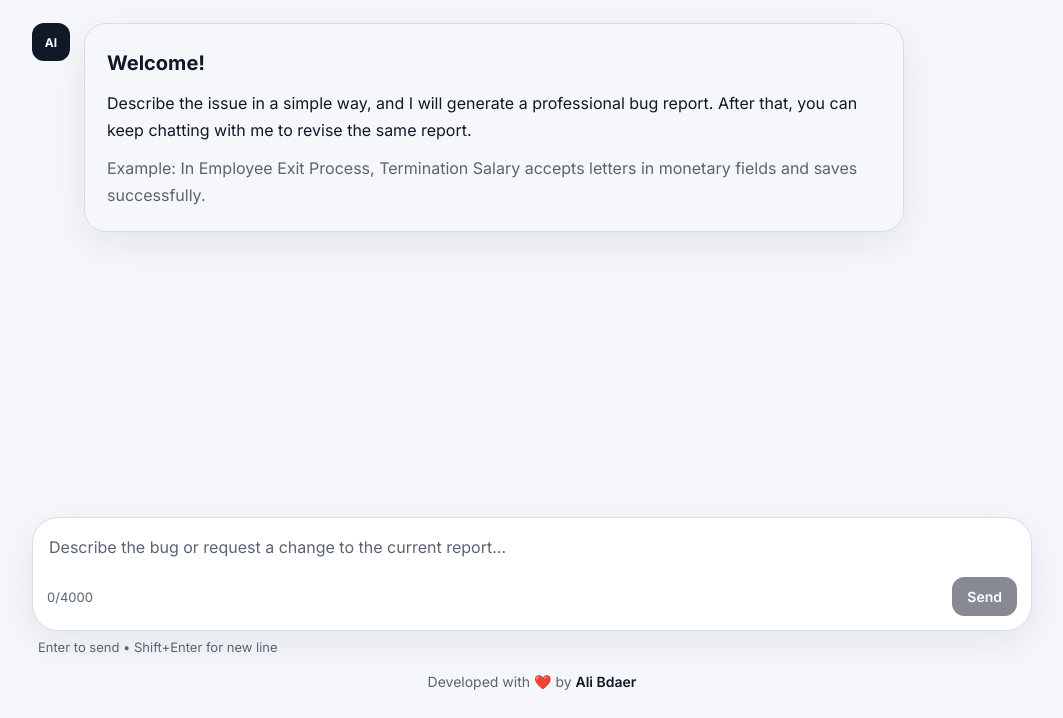
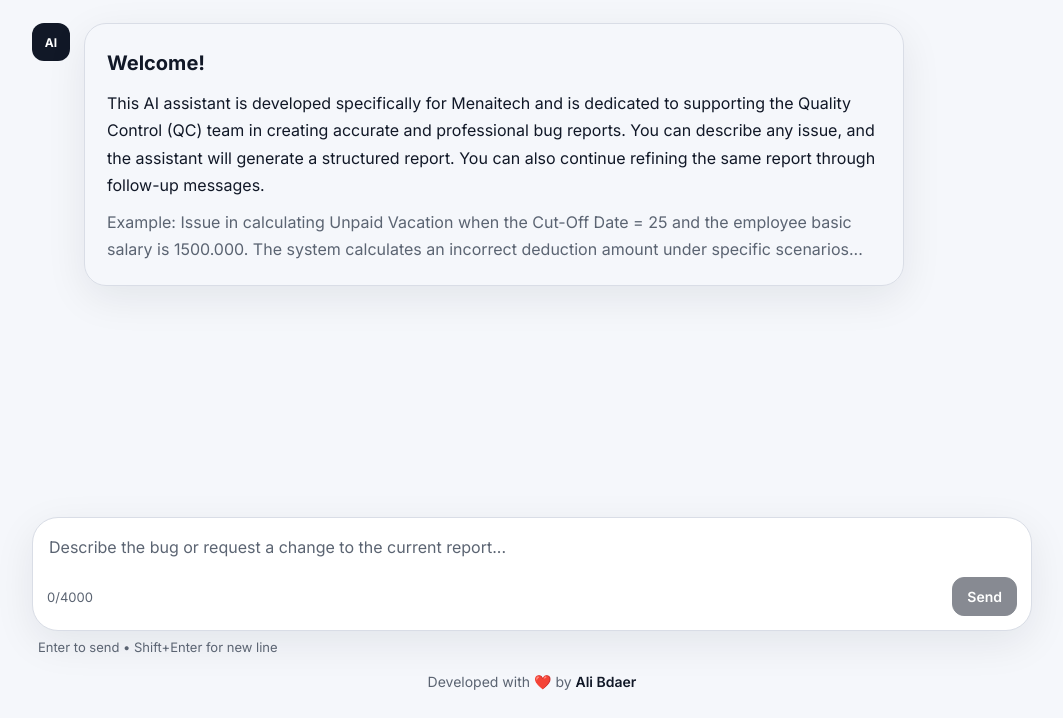
Before and after one commit to alibdaer/bug-reporter, a website: page index.html in a window 1280 px wide. Shown: the part 82-800 px from the top of the page, without its empty margins (108-1171 px from the left). Drawn offline with Linux system fonts and the light colour scheme.

Commit message:
Edit All

```diff
--- a/index.html
+++ b/index.html
@@ -32,11 +32,11 @@
           <div class="message-body intro-card">
             <p class="intro-title">Welcome!</p>
             <p>
-              Describe the issue in a simple way, and I will generate a professional bug report.
-              After that, you can keep chatting with me to revise the same report.
+              This AI assistant is developed specifically for Menaitech and is dedicated to supporting the Quality Control (QC) team in creating accurate and professional bug reports. You can describe any issue, and the assistant will generate a structured report. You can also continue refining the same report through follow-up messages.
             </p>
+
             <p class="intro-example">
-              Example: In Employee Exit Process, Termination Salary accepts letters in monetary fields and saves successfully.
+              Example: Issue in calculating Unpaid Vacation when the Cut-Off Date = 25 and the employee basic salary is 1500.000. The system calculates an incorrect deduction amount under specific scenarios...
             </p>
           </div>
         </article>
```
